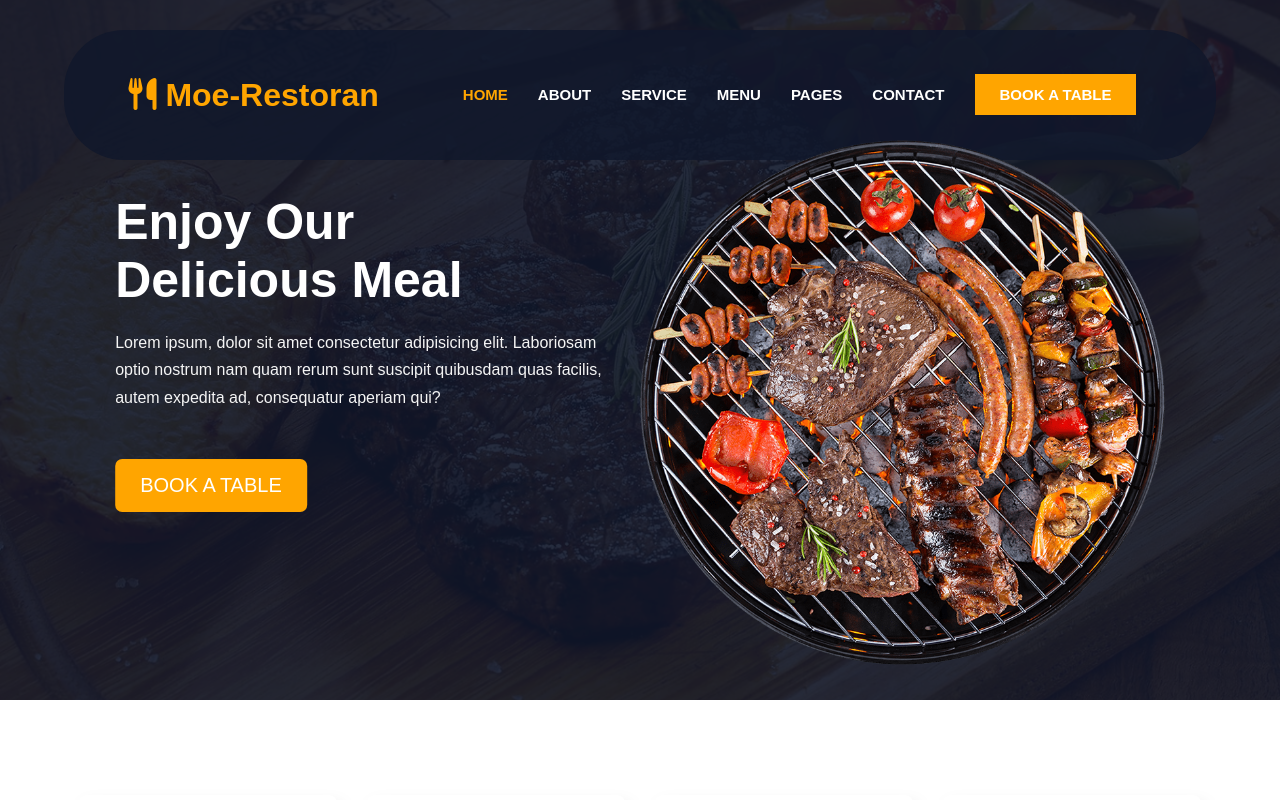
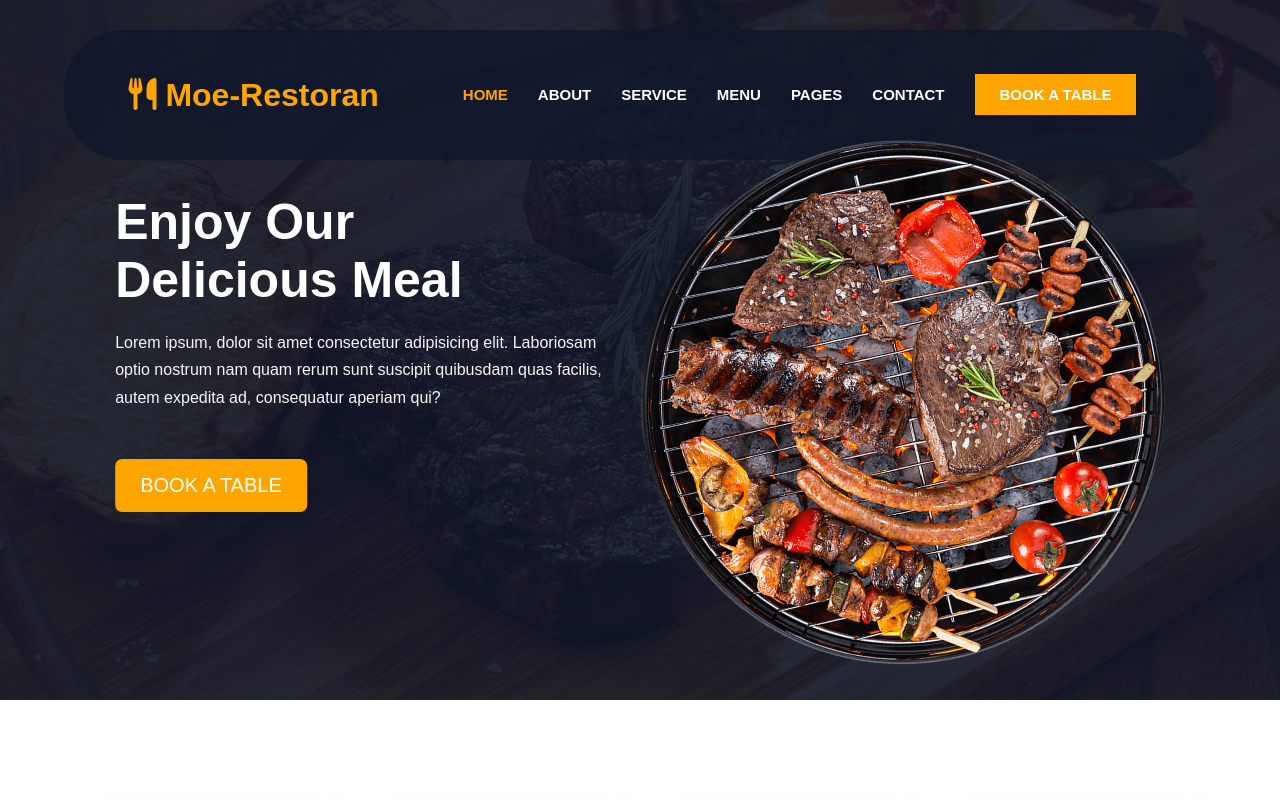
Before and after one commit to TheMoeEntity/Restoran, a Next.js app: page / in a window 1280 px wide. Shown: the top 800 px of the page. Built offline with nearby package versions, Linux system fonts and the light colour scheme.

Commit message:
Addes spin

```diff
--- a/components/Hero/Hero.jsx
+++ b/components/Hero/Hero.jsx
@@ -28,7 +28,7 @@ function Hero() {
             </div>
             <div>
                 <div className={styles.spin}>
-                    <Image src={grill} alt="grill" priority layout="fill" objectFit='cover' />
+                    <Image className={styles.spinImg} src={grill} alt="grill" priority layout="fill" objectFit='cover' />
                 </div>
             </div>
 
--- a/components/Hero/Hero.module.css
+++ b/components/Hero/Hero.module.css
@@ -84,6 +84,7 @@
 }
 .spin img {
     z-index: 100;
+    animation: spin 20s infinite linear;
 }
 /* .caption > div:nth-child(2) {
 
```
